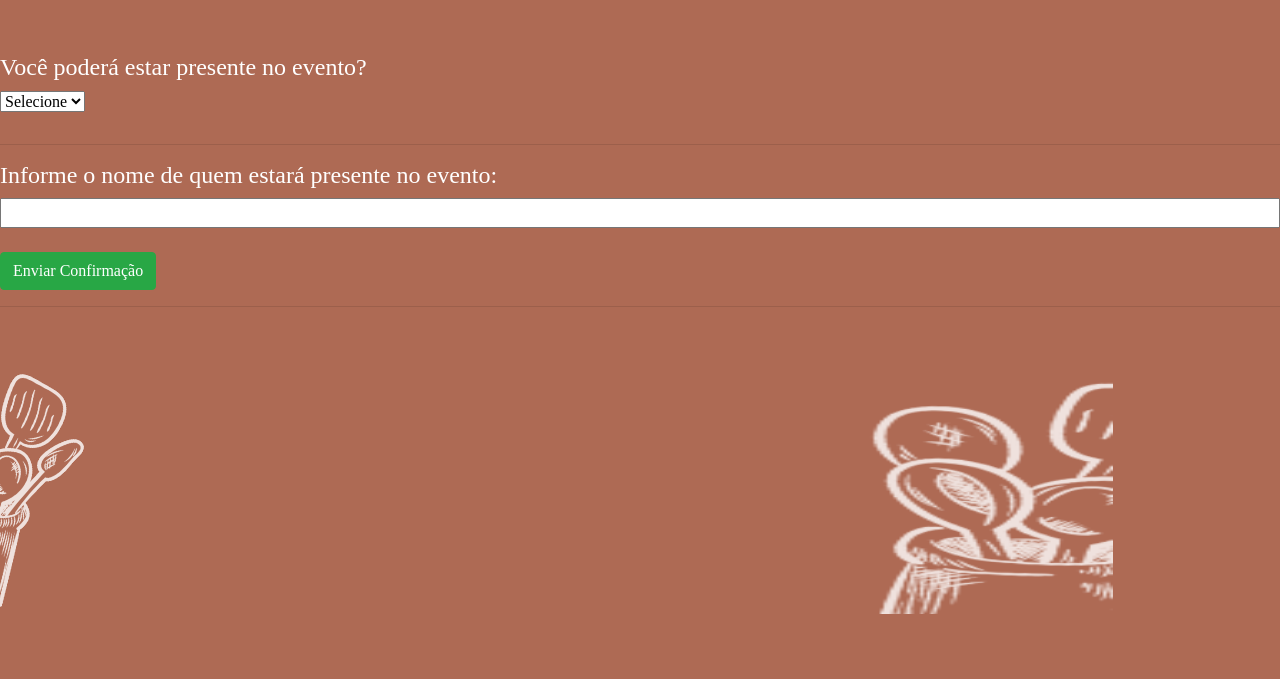
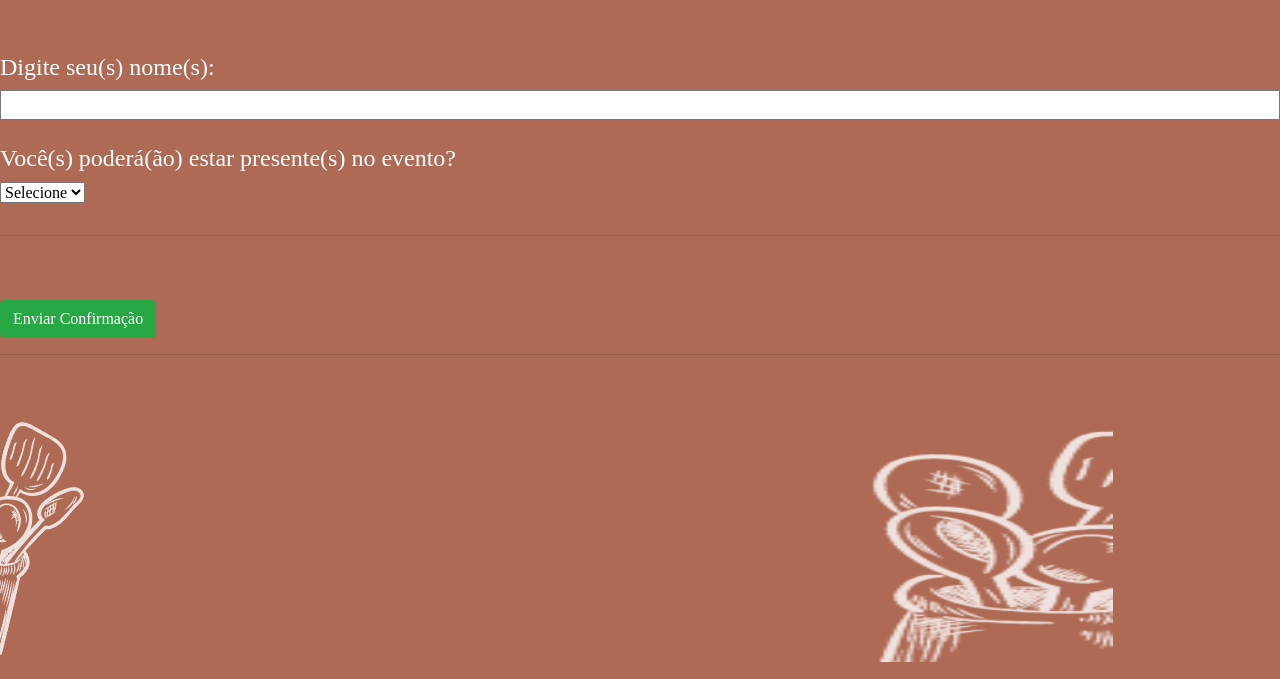
Before and after one commit to AugustoW12/ConfirmacaoPresenca, a plain HTML site: page index.html in a window 1280 px wide. Shown: the part 121-800 px from the top of the page. Drawn offline with nearby package versions, Linux system fonts and the light colour scheme.

Commit message:
index.html

```diff
--- a/index.html
+++ b/index.html
@@ -14,7 +14,11 @@
     <br><br>
 
     <form class="formulario" id="formulario">
-        <h4>Você poderá estar presente no evento?</h4>
+        <h4>Digite seu(s) nome(s):</h4>
+        <input type="text" name="nome" id="nome" required>
+
+        <br><br>
+        <h4>Você(s) poderá(ão) estar presente(s) no evento?</h4>
         <select class="form-select form-select-lg mb-3" aria-label=".form-select-lg example" name="presenca" id="presenca" required>
             <option selected>Selecione</option>
             <option value="Sim">Sim</option>
@@ -22,8 +26,6 @@
           </select>
           <hr>
 
-        <h4>Informe o nome de quem estará presente no evento:</h4>
-        <input type="text" name="nome" id="nome" required>
         <br><br>
 
         <button type="submit" class="btn btn-success" name="botao_enviar" id="botao_enviar">Enviar Confirmação</button>
```
